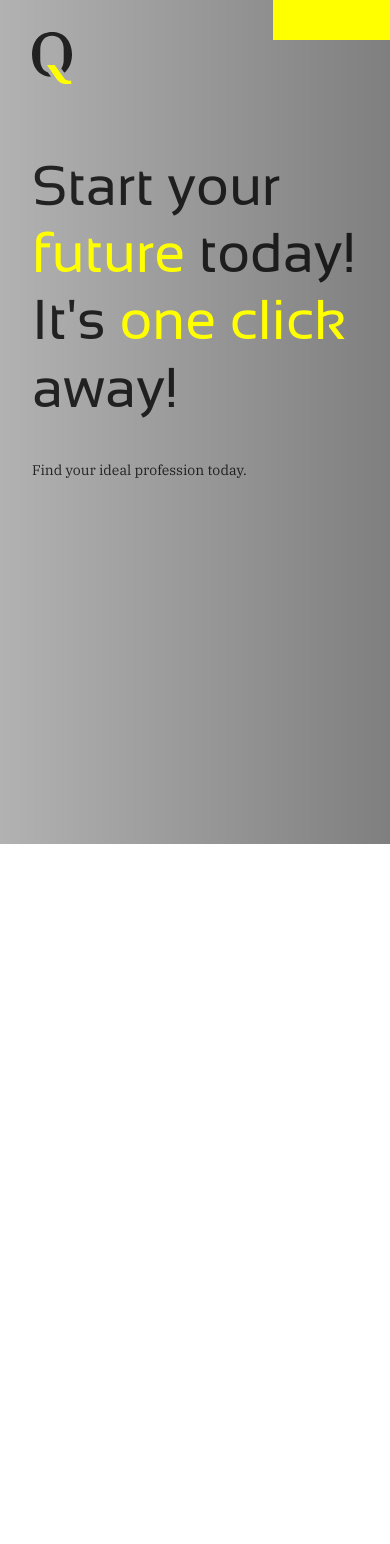
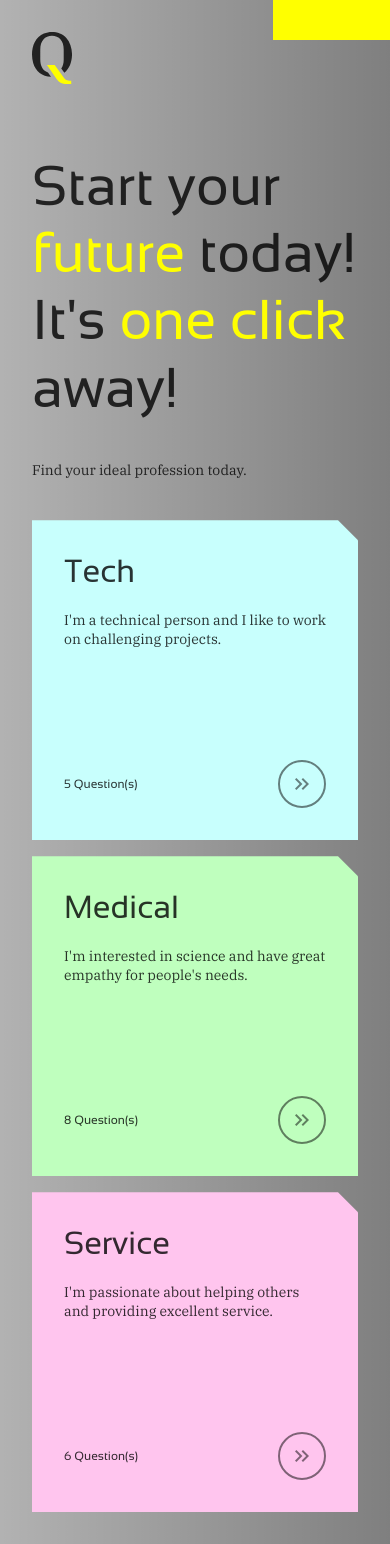
Before and after one commit to pallosp/questionnaire, a Next.js app: page / in a window 390 px wide. Before the commit the page ends 844 px from the top, so only its background shows below. Built offline with nearby package versions, Linux system fonts and the light colour scheme.

Commit message:
Responsive grid of questionnaire cards

```diff
--- a/src/app/page.module.css
+++ b/src/app/page.module.css
@@ -33,3 +33,25 @@
 .description {
   margin-bottom: 40px;
 }
+
+.questionnaires {
+  display: grid;
+  grid-template-columns: repeat(auto-fit, minmax(280px, 1fr));
+  gap: 16px;
+  justify-content: start;
+
+  @media (width >= 640px) {
+    grid-template-columns: repeat(auto-fit, minmax(275px, 1fr));
+    gap: 20px;
+  }
+
+  /* TODO: the gap mustn't grow beyond 24px on wide screens */
+  @media (width >= 1024px) {
+    gap: 24px;
+  }
+}
+
+.card {
+  width: 100%;
+  max-width: 430px;
+}
--- a/src/app/page.tsx
+++ b/src/app/page.tsx
@@ -1,6 +1,8 @@
 import Image from 'next/image';
 
-import { Config } from '@/types/config';
+import { IconLinkButton } from '@/components/button/icon-link-button';
+import { Card } from '@/components/card/card';
+import { Config, QuestionnaireConfig } from '@/types/config';
 
 import styles from './page.module.css';
 
@@ -31,6 +33,30 @@ function Description({ text }: { text: string }) {
   return <p className={`text-md ${styles.description}`}>{text}</p>;
 }
 
+function Questionnaires({ items }: { items: QuestionnaireConfig[] }) {
+  return (
+    <div className={styles.questionnaires}>
+      {items.map((q) => (
+        <div key={q.id} className={styles.card}>
+          <Card
+            title={q.title}
+            description={q.description}
+            footer={`${q.questions.length} Question(s)`}
+            button={
+              <IconLinkButton
+                icon="keyboard_double_arrow_right"
+                href={`/questionnaire/${q.id}`}
+                ariaLabel="View questionnaire"
+              />
+            }
+            style={{ '--card-bg': q.color } as React.CSSProperties}
+          />
+        </div>
+      ))}
+    </div>
+  );
+}
+
 export default async function Home() {
   const response = await fetch('http://localhost:3000/api/test-config.json');
   const config: Config = await response.json();
@@ -43,6 +69,7 @@ export default async function Home() {
         <Logo />
         <Title html={config.homepage.title} />
         <Description text={config.homepage.description} />
+        <Questionnaires items={config.questionnaires} />
       </main>
     </div>
   );
```
